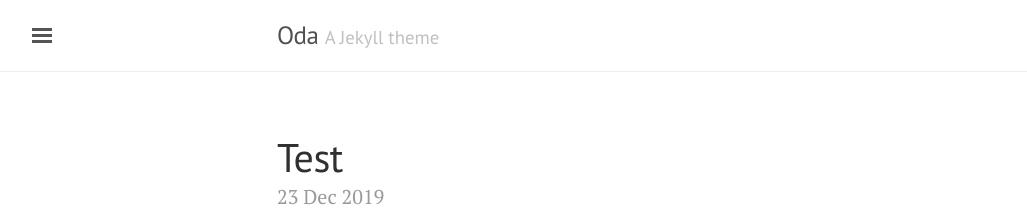
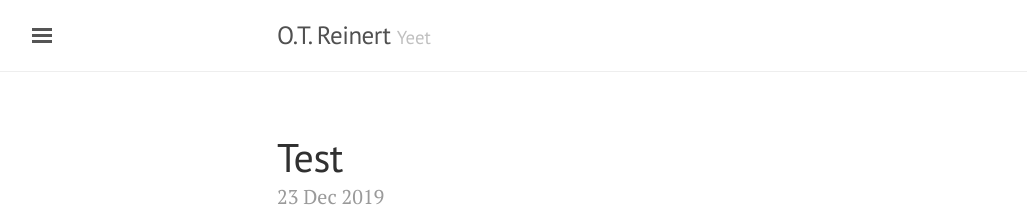
Before and after one commit to otreinert/otreinert.github.io, a Jekyll site: the page built from index.html, in a window 1280 px wide. Shown: the top 216 px of the page, without its empty margins (3-1030 px from the left). Built offline with Jekyll 4.4.1, drawn with Linux system fonts in a browser that asks for light colours; the list of posts is cut into pages by our own code.

Commit message:
Sidebar and title changes

```diff
--- a/_config.yml
+++ b/_config.yml
@@ -5,9 +5,9 @@
 
 
 # Setup
-title:               'Oda'
-tagline:             'A Jekyll theme'
-description:         'This is oda'
+title:               'O.T. Reinert'
+tagline:             'Yeet'
+description:         'One small step for Oda, two large steps back for mankind'
 host:                ''
 baseurl:             ''
 paginate:            5
--- a/_includes/sidebar.html
+++ b/_includes/sidebar.html
@@ -25,12 +25,12 @@
       {% endif %}
     {% endfor %}
 
-    <span class="sidebar-nav-item">Currently v{{ site.version }}</span>
+
   </nav>
 
   <div class="sidebar-item">
     <p>
-      &copy; {{ site.time | date: '%Y' }}. All rights reserved.
+
     </p>
   </div>
 </div>
```
